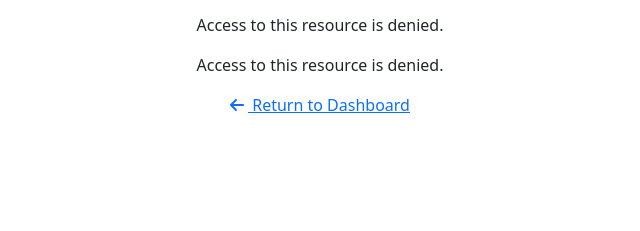
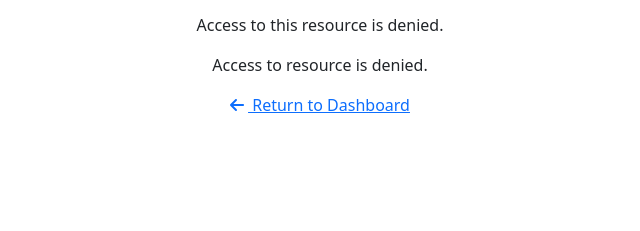
Before and after one commit to AyushWahane/Minor_test, a plain HTML site: page 401.html in a window 1280 px wide. Shown: the part 161-392 px from the top of the page, 320-960 px from the left. Drawn offline with nearby package versions, Linux system fonts and the light colour scheme.

Commit message:
Update 401.html

```diff
--- a/401.html
+++ b/401.html
@@ -21,7 +21,7 @@
                                     <h1 class="display-1">401</h1>
                                     <p class="lead">Unauthorized</p>
                                     <p>Access to this resource is denied.</p>
-                                    <p>Access to this resource is denied.</p>
+                                    <p>Access to resource is denied.</p>
                                     <a href="index.html">
                                         <i class="fas fa-arrow-left me-1"></i>
                                         Return to Dashboard
```
